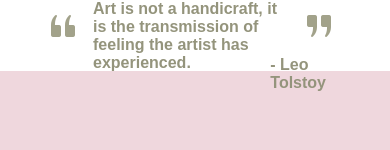
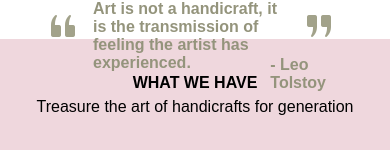
Before and after one commit to Niketdeshmukh/Codebite, a website: page index.html in a window 390 px wide. Shown: the part 2040-2190 px from the top of the page. Drawn offline with nearby package versions, Linux system fonts and the light colour scheme; a script that the page names is missing; a web font is replaced by a local one.

Commit message:
section4 grid :heavy_check_mark:

```diff
--- a/css/mediaqueries.css
+++ b/css/mediaqueries.css
@@ -1,4 +1,9 @@
 /* SECTION 1 */
+@media screen and (min-width: 1280px){
+  .section3{
+    margin-bottom: -5rem !important;
+  }
+}
 @media screen and (max-width: 1280px) {
   .section1 {
     height: 110vh !important;
@@ -23,6 +28,9 @@
   .section2{
     height: 100vh !important;
   }
+  .section3{
+    margin-bottom: -2rem !important;
+  }
 }
 
 /* SECTION 2 */
@@ -32,6 +40,9 @@
   }
   .section2_content p {
     font-size: 13px !important;
+  }
+  .section4{
+    padding: 2rem !important;
   }
 }
 @media screen and (max-width: 1000px){
@@ -114,7 +125,7 @@
 }
 @media screen and (max-width:720px) {
   .section2_content {
-    margin: 1rem 0 0 5rem !important;
+    margin: 1rem 0 5rem 5rem !important;
   }
   .section2_main img {
     height: 22rem !important;
--- a/css/section4.css
+++ b/css/section4.css
@@ -1,12 +1,30 @@
 .section4 {
-    height: 100vh;
+    height: 104vh;
     width: 100%;
     background-color: #efd7dd;
+    background-image: url('../images/madala_art/section1.png');
+    background-repeat: no-repeat;
+    /* background-blend-mode: multiply; */
+    background-repeat: space;
+    background-position: center;
+    padding: 4rem;
+    display: flex;
+    flex-direction: column;
+}
+
+.grid_main{
     flex-direction: row;
+    justify-content: center;
+    align-items: center;
     display: flex;
+
+}
+.section4_heading{
+    display: flex;
+    flex-direction: column;
     align-items: center;
-    justify-content: center;
-    padding: 4rem;
+    margin-bottom: 2rem;
+    line-height: 1.5rem;
 }
 .parent {
   display: grid;
--- a/css/styles.css
+++ b/css/styles.css
@@ -16,7 +16,7 @@
 }
 
 .section2 {
-  height: 114vh;
+  height: 100vh;
     padding: 0 !important;
 
 }
--- a/index.html
+++ b/index.html
@@ -136,6 +136,12 @@
 
     </div>
     <div class="section4" data-scroll-section>
+      <div class="section4_heading">
+        <h4>WHAT WE HAVE</h4>
+      <p>Treasure the art of handicrafts for generation</p>
+      </div>
+
+      <div class="grid_main">
         <div class="product_container1">
         </div>
         <div class="product_container2_grid">
@@ -173,6 +179,7 @@
                 <div class="grid_content">
                   <h6>Ajrakh Pottery</h6>
                   <h5>₹ 480</h5>
+                </div>
               </div>
             </div>
           </div>
```
Also changed, not shown: images/madala_art/circlepatern.png (added), images/madala_art/section1.png (added). Lines whose indentation alone changed are shown as unchanged.
